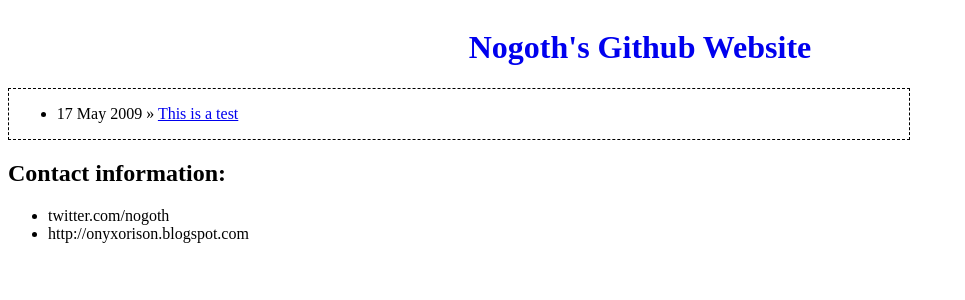
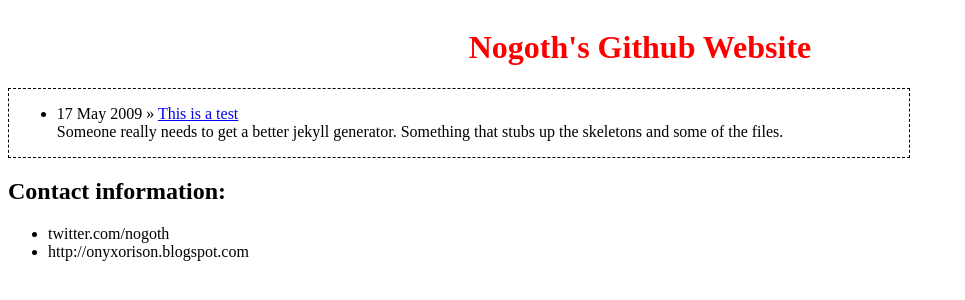
Before and after one commit to nogoth/nogoth.github.com, a Jekyll site: the page built from index.html, in a window 1280 px wide. Shown: the top 300 px of the page, without its empty margins (0-965 px from the left). Built offline with Jekyll 4.4.1, drawn with Linux system fonts in a browser that asks for light colours.

Commit message:
Sun May 17 14:58:33 MDT 2009

```diff
--- a/_posts/2009-05-17-this-is-a-test.textile
+++ b/_posts/2009-05-17-this-is-a-test.textile
@@ -2,9 +2,6 @@
 layout: post
 title: This is a test
 ---
-{{ page.title }}
 
-This is your basic run-of-the-mill test set of posts. To my github account
-as to insure that i can understand jekyll a little better.
-
-not that I really think i do yet.
+Someone really needs to get a better jekyll generator. Something that stubs
+up the skeletons and some of the files.
--- a/css/default.css
+++ b/css/default.css
@@ -2,7 +2,7 @@
 	float: right;
 	width: 100%;
 }
-#logo a {text-decoration: none;}
+#logo a {text-decoration: none; color: red;}
 #logo h1 { text-align: center; }
 
 #content {
--- a/index.html
+++ b/index.html
@@ -9,6 +9,7 @@ title: Nogoth
   <ul class="posts">
     {% for post in site.posts %}
       <li><span>{{ post.date | date_to_string }}</span> &raquo; <a href="{{ post.url }}">{{ post.title }}</a></li>
+	{{ post.content }}
     {% endfor %}
   </ul>
 </div>
```
